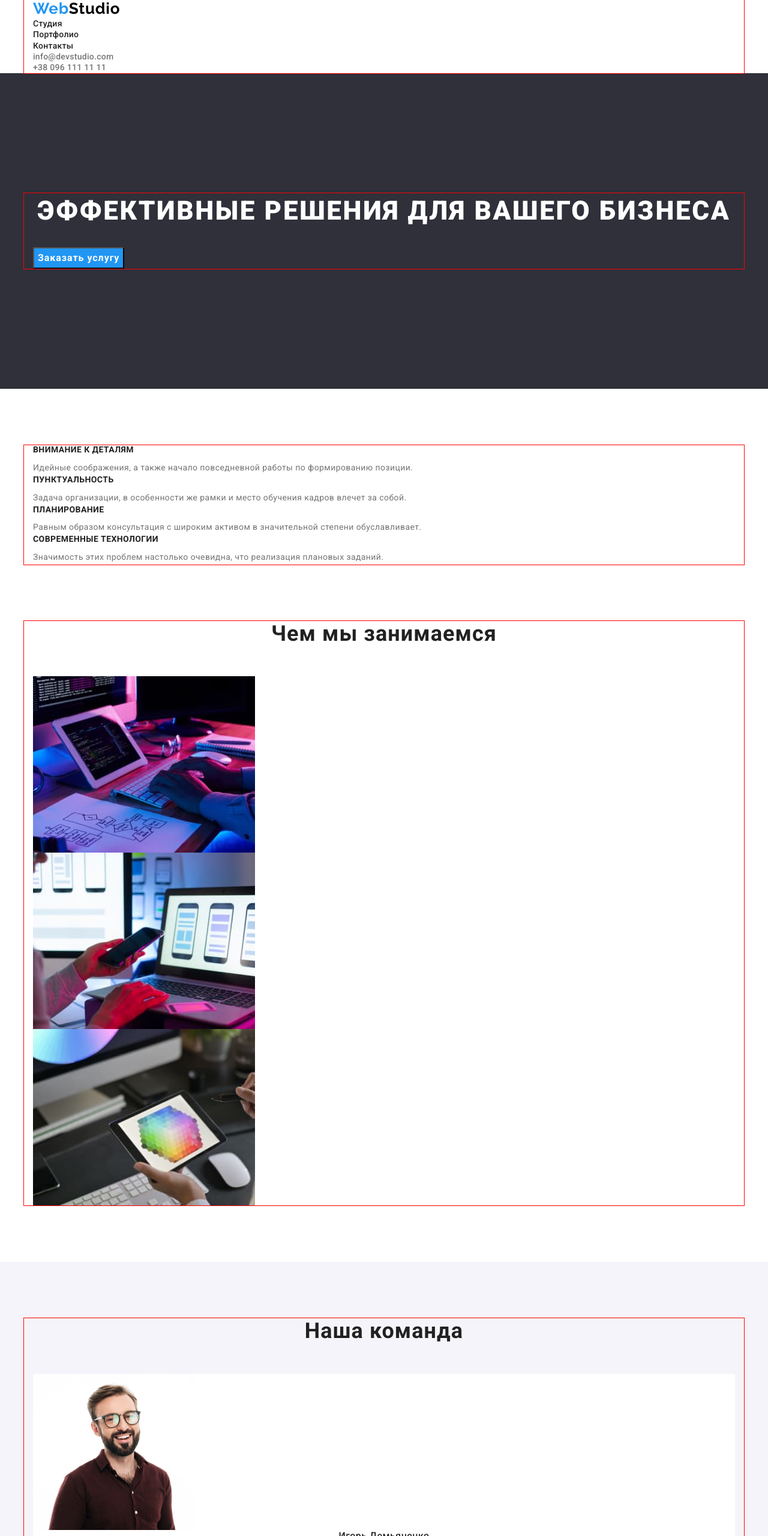
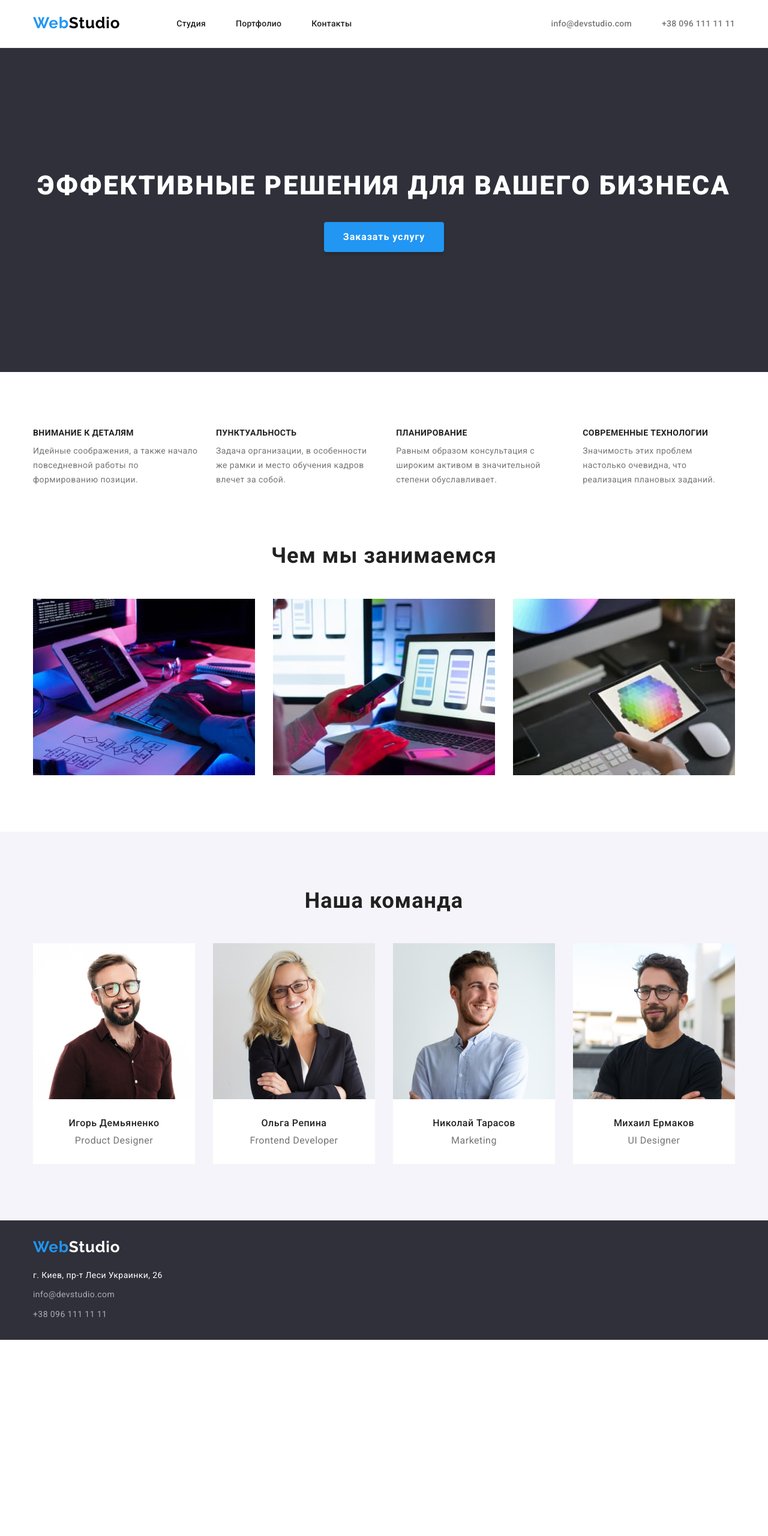
Before and after one commit to hellene-mary/goit-markup-hw-03, a plain HTML site: page index.html in a window 1280 px wide. Shown: the top 2560 px of the page at 60% size. After the commit the page ends 2233 px from the top, so only its background shows below. Drawn offline with nearby package versions, Linux system fonts and the light colour scheme.

Commit message:
Застосовані флекс-бокс

```diff
--- a/css/styles.css
+++ b/css/styles.css
@@ -25,6 +25,8 @@ ul, ol {
 
 button {
     cursor: pointer;
+    border: none;
+    outline: none;
 }
 
 img {
@@ -49,15 +51,19 @@ img {
     padding-left: 15px;
     padding-right: 15px;
     margin: 0 auto;
-    outline: 1px solid red;
 }
 
 /* ------------------------HEADER--------------------------------- */
 
-/* .header{
+.header {
     padding-top: 24px;
     padding-bottom: 25px;
-} */
+    border-bottom: solid 1px #ECECEC ;
+}
+.header .container {
+    display: flex;
+    align-items: center;
+}
 
 .logo {
     text-decoration: none;
@@ -67,6 +73,7 @@ img {
     font-size: 26px;
     line-height: 1.15;
     letter-spacing: 0.03em;
+    margin-right: 94px;
 }
 
 .accent {
@@ -95,12 +102,30 @@ img {
     letter-spacing: 0.02em;
 }
 
+.nav-list {
+    display: flex;
+}
+
+.nav-item:not(:last-child) {
+    margin-right: 50px;
+}
+
+.contacts {
+    display: flex;
+    margin-right: 0;
+    margin-left: auto;
+}
+
 .contacts-link {
     color: var(--second-text-color);
     font-weight: 500;
     font-size: 14px;
     line-height: 1.14;
     letter-spacing: 0.02em;
+}
+
+.contacts-item:first-child {
+    margin-right: 50px;
 }
 
 /* ------------------------HERO------------------------------- */
@@ -133,14 +158,26 @@ img {
     display: flex;
     align-items: center;
     text-align: center;
+    justify-content: center;
     letter-spacing: 0.06em;
     cursor: pointer;
+    margin: 0 auto;
+    box-shadow: 0px 4px 4px rgba(0, 0, 0, 0.15);
+    border-radius: 4px;
+    min-width: 200px;
+    height: 50px;
 }
 
 /* ------------------------ADVANTAGE------------------------------- */
 
 .advantage {
-    margin-top: 94px;
+    padding-top: 94px;
+}
+
+.advantage-list {display: flex;}
+
+.advantage-item:not(:last-child) {
+    margin-right: 30px;
 }
 
 .advantage-heading {
@@ -162,8 +199,8 @@ img {
 /* ------------------------FOTO------------------------------- */
 
 .foto {
-    margin-top: 94px;
-    margin-bottom: 94px;
+    padding-top: 94px;
+    padding-bottom: 94px;
 }
 
 .foto-title {
@@ -172,6 +209,11 @@ img {
     text-align: center;
     letter-spacing: 0.03em;
     margin-bottom: 50px;
+}
+
+.foto-list {
+    display: flex;
+    justify-content: space-between;
 }
 
 
@@ -183,8 +225,16 @@ img {
     padding-bottom: 94px;
 }
 
+.team-list {
+    display: flex;
+    margin-left: -30px;
+    /* justify-content: space-between; */
+}
+
 .team-member {
     background-color: var(--basic-bgc);
+    flex-basis: calc(100% / 4 - 30px);
+    margin-left: 30px;
 }
 
 .team-title {
@@ -201,6 +251,7 @@ img {
     line-height: 1.19;
     text-align: center;
     letter-spacing: 0.03em;
+    margin-top: 30px;
     margin-bottom: 10px;
 }
 
@@ -210,6 +261,7 @@ img {
     line-height: 1.19;
     text-align: center;
     letter-spacing: 0.03em;
+    margin-bottom: 30px;
 }
 
 /* ------------------------FOOTER------------------------------- */
@@ -237,6 +289,7 @@ img {
     font-size: 14px;
     line-height: 1.7;
     letter-spacing: 0.03em;
+    margin-top: 20px;
 }
 
 .footer-contacts-link {
@@ -248,8 +301,28 @@ img {
     letter-spacing: 0.03em;
 }
 
+.footer-contacts-item {
+    margin-top: 9px;
+}
+
 
 /* ------------------------PORTFOLIO------------------------------- */
+
+
+.portfolio {
+    padding-top: 94px;
+    padding-bottom: 94px;
+}
+
+.button-item:not(:last-child) {
+    margin-right: 8px;
+}
+
+.button {
+    display: flex;
+    justify-content: center;
+    margin-bottom: 34px;
+}
 
 .btn {
     color: var(--text-color);
@@ -262,6 +335,8 @@ img {
     text-align: center;
     letter-spacing: 0.03em;
     cursor: pointer;
+    border-radius: 4px;
+    padding: 6px 22px;
 }
 
 .btn:hover, .btn:focus {
@@ -269,11 +344,30 @@ img {
     background-color: var(--color-button);
 }
 
+.portfolio-list{
+    display: flex;
+    flex-wrap: wrap;
+    margin-left: -30px;
+    margin-bottom: -30px;
+}
+
+.portfolio-item {
+    flex-basis: calc(100% / n -30px);
+    margin-left: 30px;
+    margin-bottom: 30px;
+}
+
+.portfolio-text{
+    border: 1px solid #EEEEEE;
+    padding: 20px 24px;
+}
+
 .portfolio-top-text {
     font-weight: 700;
     font-size: 18px;
     line-height: 2;
     letter-spacing: 0.06em;
+    margin-bottom: 4px;
 }
 
 .portfolio-bottom-text {
```
Also changed, not shown: index.html (+1 -1 lines), portfolio.html (+24 -0 lines).
